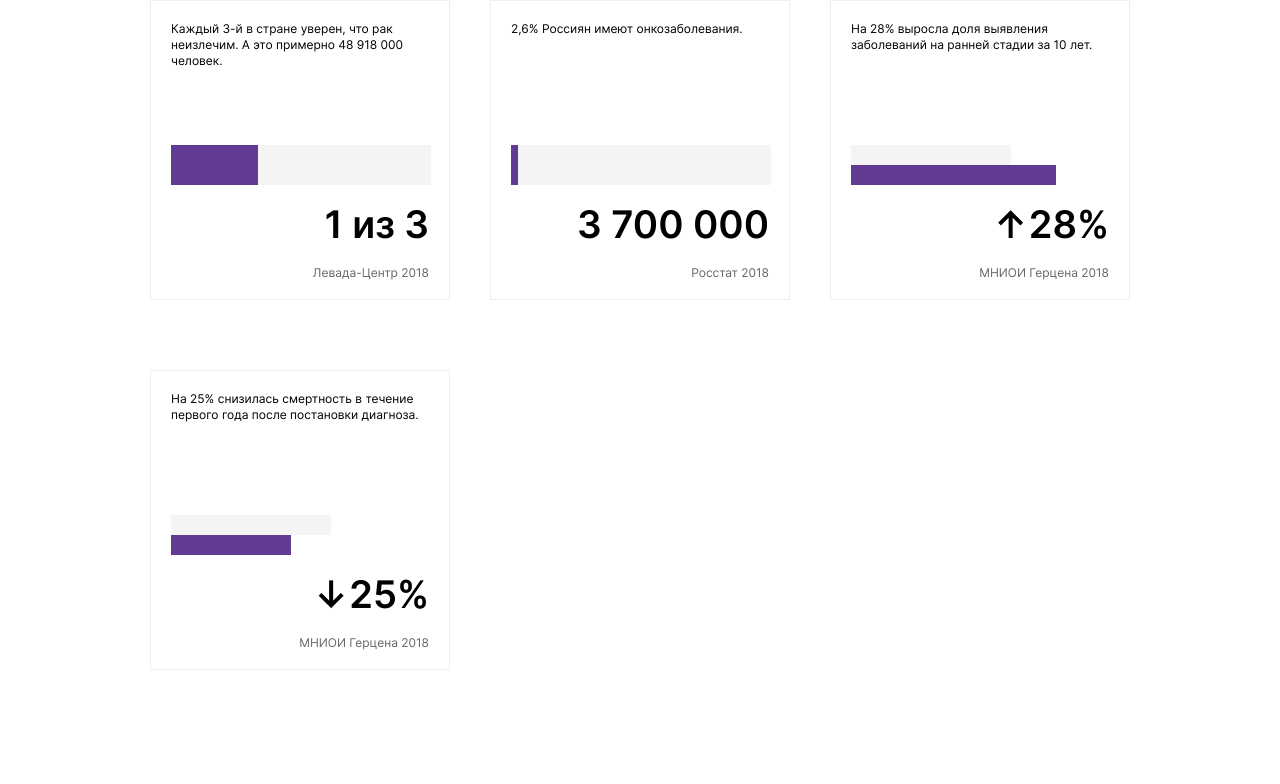
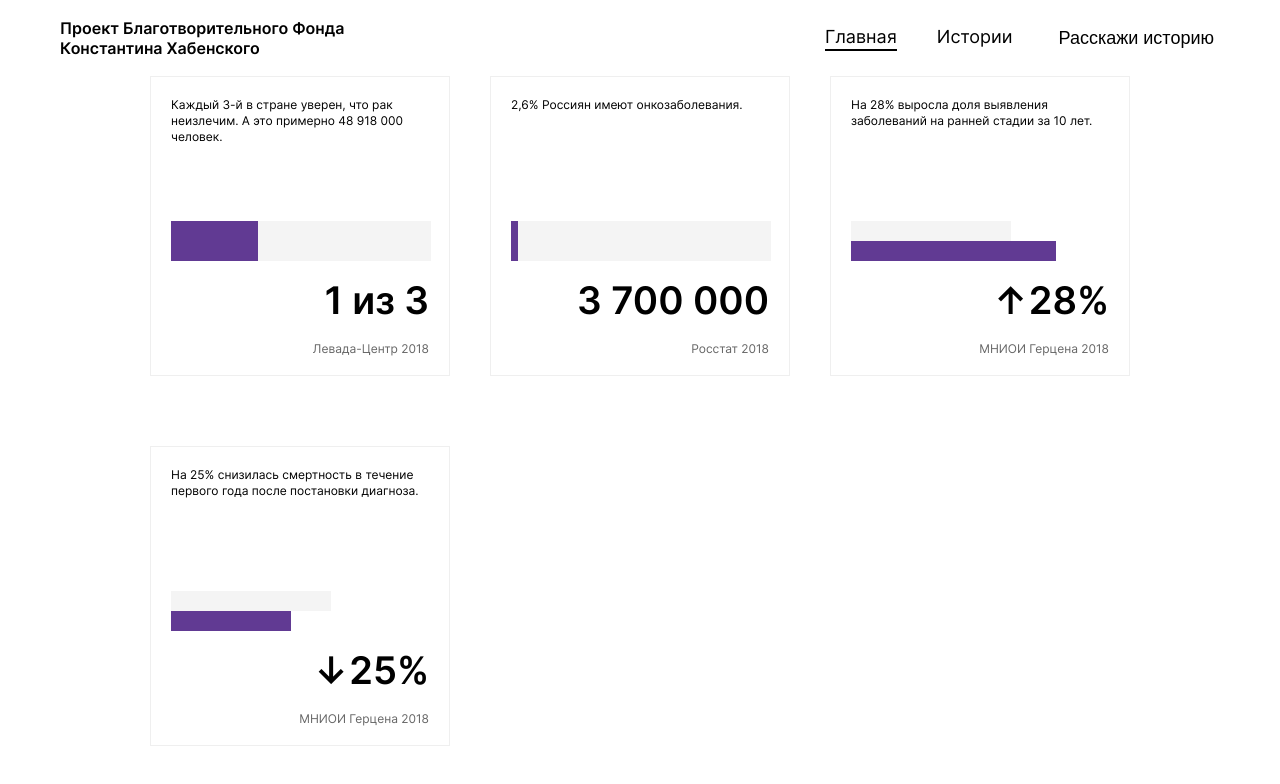
Before and after one commit to zajcevakaterina/raklechitsa, a Nuxt app: page / in a window 1280 px wide. Shown: the top 784 px of the page. Built offline with nearby package versions, Linux system fonts and the light colour scheme.

Commit message:
add Header with Menu and Stories page

```diff
--- a/components/Header.vue
+++ b/components/Header.vue
@@ -4,14 +4,17 @@
       Проект Благотворительного Фонда Константина Хабенского
     </p>
     <main-menu />
+    <button class="button_header">Расскажи историю</button>
   </header>
 </template>
 
 <script>
 import Menu from '@/components/Menu';
+import Button from '@/components/ui/Button';
 export default {
   components: {
     'main-menu': Menu,
+    button: Button,
   },
 };
 </script>
@@ -22,7 +25,7 @@ export default {
   min-height: 76px;
   box-sizing: border-box;
   display: flex;
-  justify-content: space-between;
+  justify-content: flex-end;
   align-items: center;
   padding: 0 60px;
 }
@@ -31,5 +34,21 @@ export default {
   font-size: 16px;
   line-height: 20px;
   font-weight: 600;
+  margin-right: auto;
+}
+.button_header {
+  font-style: normal;
+  font-weight: normal;
+  font-size: 18px;
+  line-height: 24px;
+  text-decoration: none;
+  border: none;
+  background-color: transparent;
+  cursor: pointer;
+}
+
+.button_header:hover {
+  color: #121212;
+  opacity: 0.8;
 }
 </style>
--- a/components/Menu.vue
+++ b/components/Menu.vue
@@ -2,7 +2,6 @@
   <nav class="menu">
     <nuxt-link to="/" class="menu-link">Главная</nuxt-link>
     <nuxt-link to="/stories" class="menu-link">Истории</nuxt-link>
-    <button class="button button_header">Рассказать историю</button>
   </nav>
 </template>
 
@@ -34,22 +33,9 @@ export default {};
 }
 
 .nuxt-link-active {
+  border-bottom: 0px;
+}
+.nuxt-link-exact-active {
   border-bottom: solid 2px #000;
 }
-
-.button_header {
-  font-style: normal;
-  font-weight: normal;
-  font-size: 18px;
-  line-height: 24px;
-  text-decoration: none;
-  border: none;
-  background-color: transparent;
-  cursor: pointer;
-}
-
-.button_header:hover {
-  color: #121212;
-  opacity: 0.8;
-}
 </style>
--- a/layouts/default.vue
+++ b/layouts/default.vue
@@ -1,11 +1,17 @@
 <template>
   <div>
+    <main-header />
     <nuxt />
   </div>
 </template>
 
 <script>
-export default {};
+import Header from '@/components/Header';
+export default {
+  components: {
+    'main-header': Header,
+  },
+};
 </script>
 
 <style>
--- /dev/null
+++ b/pages/stories.vue
@@ -0,0 +1,9 @@
+<template>
+  <div></div>
+</template>
+
+<script>
+export default {};
+</script>
+
+<style lang="scss" scoped></style>
```
